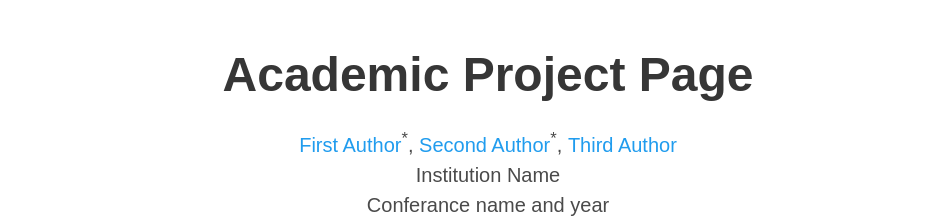
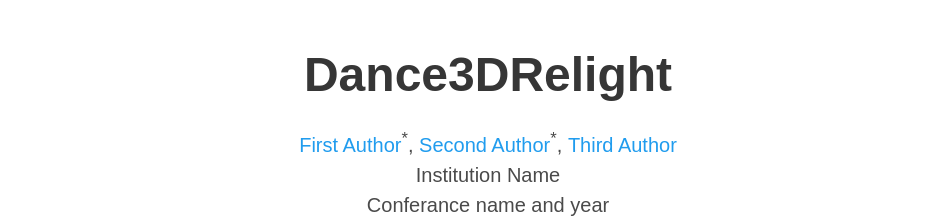
Before and after one commit to SJ-Programming/Dance3DRelight, a plain HTML site: page index.html in a window 1280 px wide. Shown: the top 224 px of the page, without its empty margins (152-1095 px from the left). Drawn offline with nearby package versions, Linux system fonts and the light colour scheme; some icons are missing; a web font is replaced by a local one.

Commit message:
Update index.html

```diff
--- a/index.html
+++ b/index.html
@@ -25,7 +25,7 @@
 
 
   <title>Academic Project Page</title>
-  <link rel="icon" type="image/x-icon" href="static/images/favicon.ico">
+  <link rel="icon" type="image/x-icon" href="static/images/uranus.ico">
   <link href="https://fonts.googleapis.com/css?family=Google+Sans|Noto+Sans|Castoro"
   rel="stylesheet">
 
@@ -52,7 +52,7 @@
       <div class="container is-max-desktop">
         <div class="columns is-centered">
           <div class="column has-text-centered">
-            <h1 class="title is-1 publication-title">Academic Project Page</h1>
+            <h1 class="title is-1 publication-title">Dance3DRelight</h1>
             <div class="is-size-5 publication-authors">
               <!-- Paper authors -->
               <span class="author-block">
```
